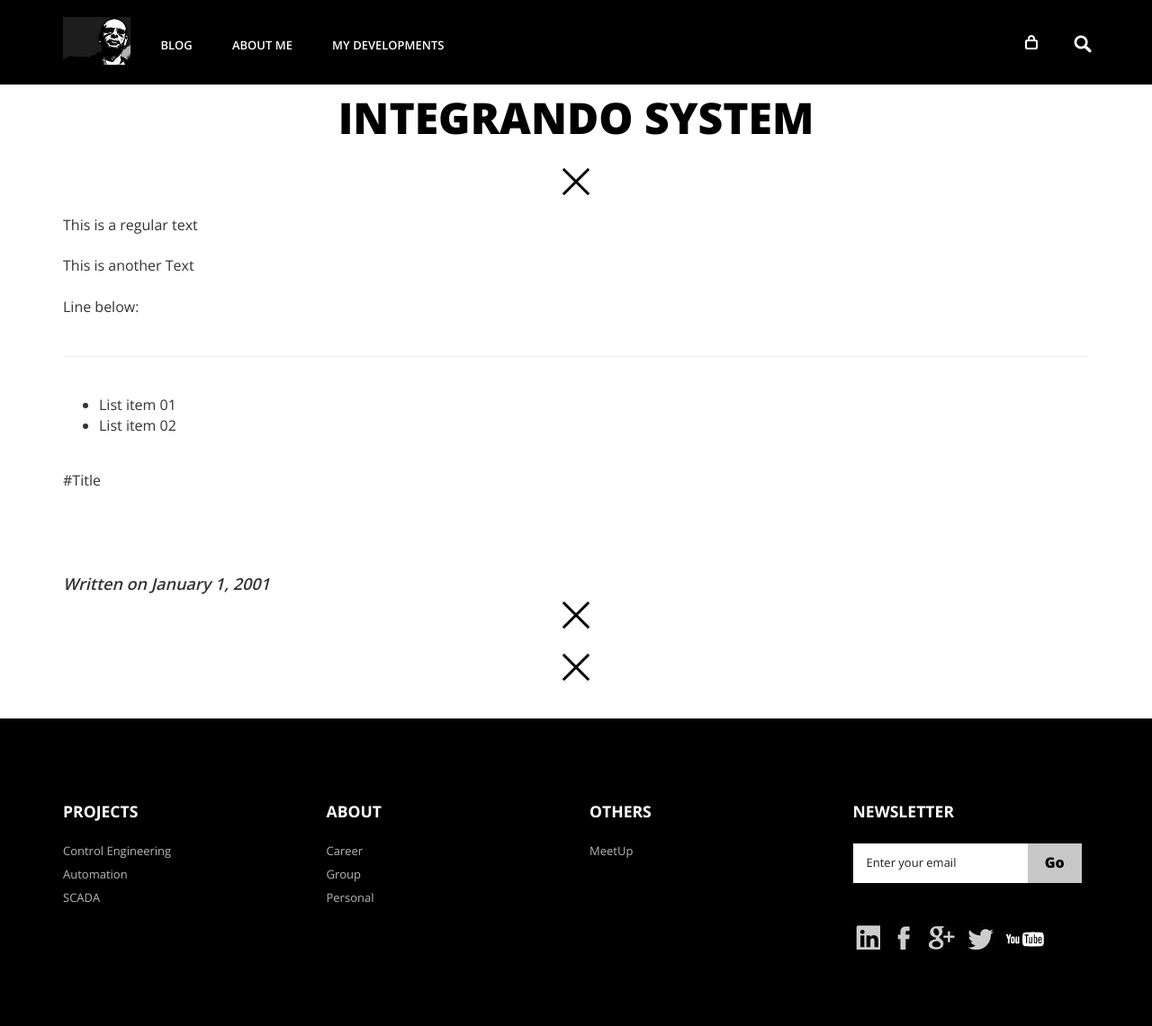
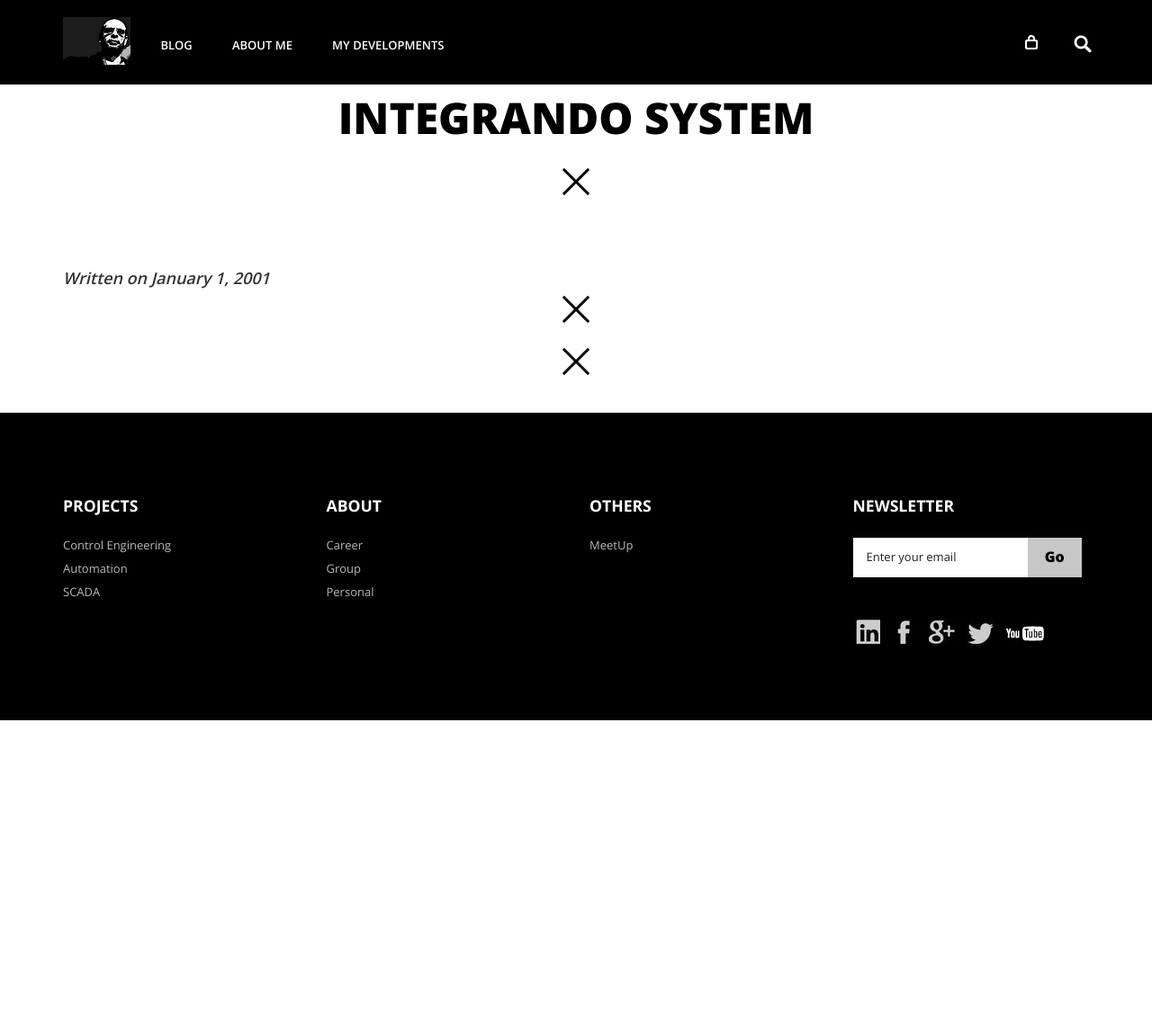
Before and after one commit to RogerioDosSantos/RogerioDosSantos.github.io, a Jekyll site: the page built from _posts/2001-1-1-Integrando_System.md, in a window 1280 px wide. Shown: the whole page at 90% size. Built offline with Jekyll 4.4.1, drawn with Linux system fonts in a browser that asks for light colours; comment, search, counter and statistics services are not loaded; after the commit the page ends 900 px from its top, so only the background shows below that.

Commit message:
Article Update

```diff
--- a/_posts/2001-1-1-Integrando_System.md
+++ b/_posts/2001-1-1-Integrando_System.md
@@ -9,4 +9,4 @@
 image: 'pos_web_development.jpg'
 author: 'Rogerio dos Santos'
 ---
-<div>This is a regular text<br clear="none"/></div><div><br clear="none"/></div><div>This is another Text</div><div><br clear="none"/></div><div>Line below:</div><div><br clear="none"/></div><div><hr/></div><div><br clear="none"/></div><ul><li>List item 01</li><li>List item 02</li></ul><div><br clear="none"/></div><div>#Title</div><div><br clear="none"/></div><div><br clear="none"/></div><div><br clear="none"/></div><div><br clear="none"/></div><en-media align="left" border="0" style="margin-top: -1px;" hash="a62cef52bf9cca1444e0e64f19aebac7" type="application/octet-stream"/>
+<div><br clear="none"/></div><br/><en-media hash="eba1549d552809cae4879235a5c75d0a" type="image/png"/>
```
